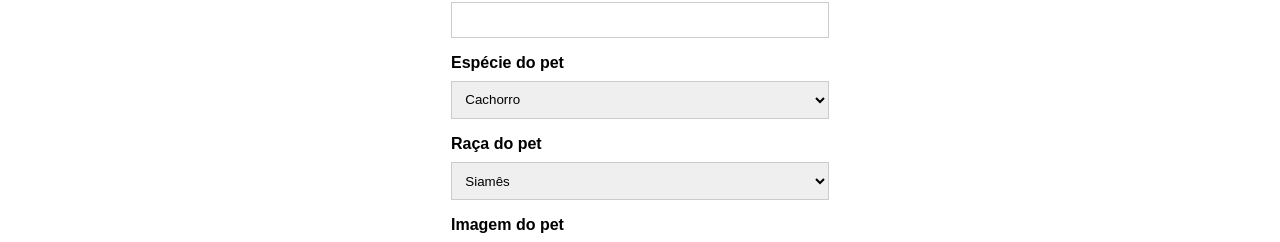
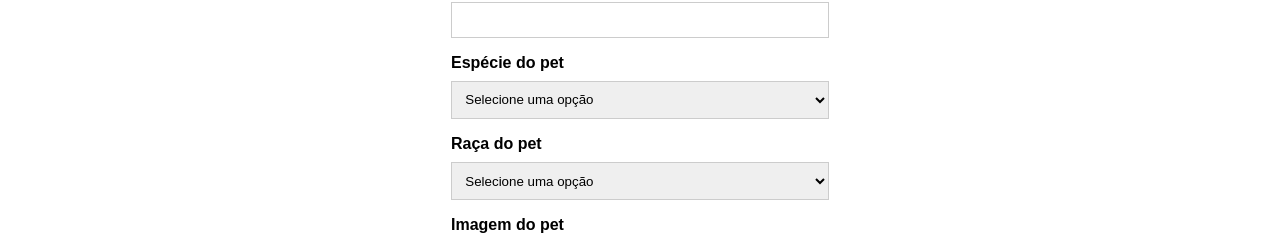
Before and after one commit to BrSoftMakers/health-desafio-desenvolvedor-junior-2, a React (Create React App) app in the folder client/: page /novo in a window 1280 px wide. Shown: the part 317-559 px from the top of the page. Built offline with nearby package versions, Linux system fonts and the light colour scheme.

Commit message:
Mudando o path pra delete

```diff
--- a/client/src/components/form/Select.js
+++ b/client/src/components/form/Select.js
@@ -8,7 +8,7 @@ const Select = ({text, options, handleOnChange, name, value}) => {
   return (
     <div className={styles.form_control} >
         <label htmlFor={name}>{text}</label>
-        <select defaultValue={value} onChange={handleOnChange} name={name}>
+        <select onChange={handleOnChange} name={name}>
             <option disabled selected>Selecione uma opção</option>
             {!isEmpty(options) &&
               options.map((option) => (
--- a/client/src/pages/Home.module.css
+++ b/client/src/pages/Home.module.css
@@ -5,6 +5,7 @@
     justify-content: center;
     align-items: center;
     padding: 4em;
+    text-align: center;
 }
 
 .home_container h1{
--- a/client/src/pages/Pets.js
+++ b/client/src/pages/Pets.js
@@ -24,6 +24,7 @@ const Pets = () => {
         setTimeout(() => {
             fetch('https://petsho-api.herokuapp.com/api/pets', {
             method: 'GET',
+            mode: "no-cors",
             headers: {
                 'Content-Type': 'application/json'
             }
@@ -39,7 +40,7 @@ const Pets = () => {
 
     const removePet = (id) => {
         setPetMessage('')
-        fetch(`https://petsho-api.herokuapp.com/api/pets${id}`, {
+        fetch(`https://petsho-api.herokuapp.com/api/pets/${id}`, {
             method: 'DELETE',
             headers: {
                 'Content-Type': 'application/json'
--- a/client/src/pet/PetCard.js
+++ b/client/src/pet/PetCard.js
@@ -44,7 +44,7 @@ const PetCard = ({
                 <span>Phone:</span> {phone}
             </p>
             <div className={styles.pet_card_actions}>
-                <NavLink to={`${id}`}>
+                <NavLink to={`/${id}`}>
                     Editar
                 </NavLink>
                 <button onClick={remove}>
```
